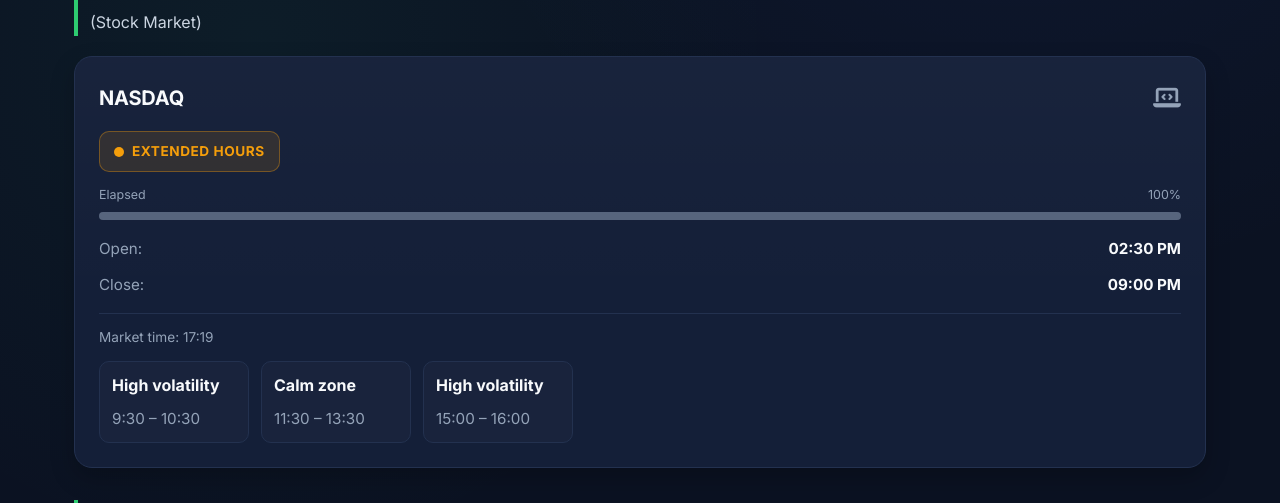
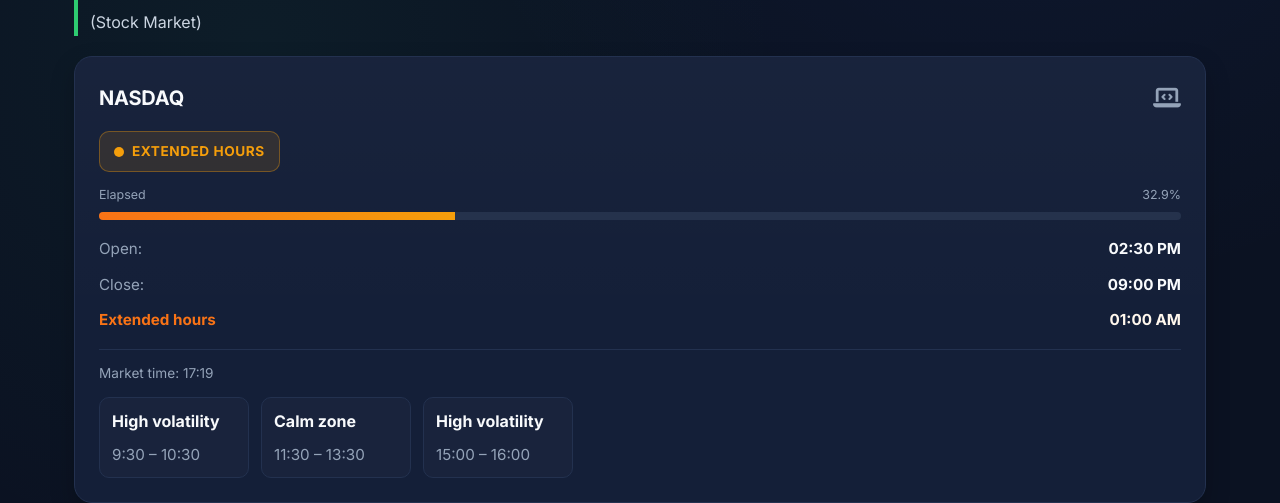
Before and after one commit to comglorerate/sesion, a plain HTML site: page index.html in a window 1280 px wide. Shown: the part 309-812 px from the top of the page. Drawn offline with Linux system fonts and the light colour scheme.

Commit message:
Agregar estilos para marcar filas de pre-mercado y horas extendidas; incluir nuevos colores y gradientes

```diff
--- a/app.js
+++ b/app.js
@@ -22,6 +22,7 @@
         elapsed: 'Transcurrido',
         open_label: 'Apertura:',
         close_label: 'Cierre:',
+        close_regular_suffix: ' (Cierre regular)',
         market_time: 'Hora del mercado:',
         holiday_prefix: 'Feriado:',
         nasdaq: { high_volatility: 'Alta volatilidad', calm_zone: 'Zona de calma' }
@@ -45,6 +46,7 @@
         elapsed: 'Elapsed',
         open_label: 'Open:',
         close_label: 'Close:',
+        close_regular_suffix: ' (Regular close)',
         market_time: 'Market time:',
         holiday_prefix: 'Holiday:',
         nasdaq: { high_volatility: 'High volatility', calm_zone: 'Calm zone' }
@@ -264,21 +266,59 @@
         barClass = 'fill-active';
 
     } else if (currentMins < openMins) {
+        // Pre-market window: if `preOpen` defined and we're in that window,
+        // compute a relative progress for the pre-market period.
+        if (isPre && mkt.preOpen) {
+            status = 'pre';
+            labelId = 'status.pre_market';
+            labelParams = [];
+            colorClass = 'status-soon';
+            dotClass = 'dot-soon';
+
+            const preStart = mkt.preOpen * 60;
+            const preTotal = openMins - preStart;
+            let preProgress = 0;
+            if (preTotal > 0) {
+                preProgress = Math.max(0, Math.min(100, ((currentMins - preStart) / preTotal) * 100));
+            }
+            progress = Number(preProgress.toFixed(1));
+            barClass = 'fill-premarket';
+        } else {
             status = isPre ? 'soon' : (currentMins >= openMins - 60 ? 'soon' : 'closed');
             labelId = isPre ? 'status.pre_market' : (status === 'soon' ? 'status.upcoming_open' : 'status.closed');
             labelParams = [];
             colorClass = status === 'soon' ? 'status-soon' : 'status-closed';
             dotClass = status === 'soon' ? 'dot-soon' : 'dot-closed';
             progress = 0;
+        }
 
     } else {
-        status = isAfter ? 'soon' : 'closed';
-        labelId = isAfter ? 'status.extended_hours' : 'status.closed';
+        // If we're in after-close period and the market defines `afterClose`,
+        // treat it as extended-hours and compute progress across the extended window.
+        if (isAfter && mkt.afterClose) {
+            status = 'after';
+            labelId = 'status.extended_hours';
             labelParams = [];
-        colorClass = isAfter ? 'status-soon' : 'status-closed';
-        dotClass = isAfter ? 'dot-soon' : 'dot-closed';
+            colorClass = 'status-soon';
+            dotClass = 'dot-soon';
+
+            const extTotal = (mkt.afterClose * 60) - closeMins;
+            const extElapsed = currentMins - closeMins;
+            let extProgress = 0;
+            if (extTotal > 0) {
+                extProgress = Math.max(0, Math.min(100, (extElapsed / extTotal) * 100));
+            }
+            progress = Number(extProgress.toFixed(1));
+            barClass = 'fill-extended';
+        } else {
+            status = 'closed';
+            labelId = 'status.closed';
+            labelParams = [];
+            colorClass = 'status-closed';
+            dotClass = 'dot-closed';
             progress = 100;
             barClass = 'fill-ended';
+        }
     }
 
     // Adjust labels/flags if today is a holiday with limited FX liquidity or high spreads
@@ -332,6 +372,8 @@
     const statusLabel = t(data.labelId, data.labelParams);
     const localOpen = getFormattedUserTimeFromMarketTime(mkt.open, mkt.openMin || 0, mkt.tz);
     const localClose = getFormattedUserTimeFromMarketTime(mkt.close, mkt.closeMin || 0, mkt.tz);
+    const afterCloseLocal = (mkt.afterClose) ? getFormattedUserTimeFromMarketTime(mkt.afterClose, 0, mkt.tz) : null;
+    const preOpenLocal = (mkt.preOpen) ? getFormattedUserTimeFromMarketTime(mkt.preOpen, 0, mkt.tz) : null;
     const curTime = getTimeInZone(mkt.tz);
     const mktTimeStr = `${curTime.h.toString().padStart(2,'0')}:${curTime.m.toString().padStart(2,'0')}`;
     const holiday = getHolidayForMarket(mkt);
@@ -367,6 +409,19 @@
                 <span class="time-label">${t('close_label')}</span>
                 <span class="time-value">${localClose}</span>
             </div>
+            ${data.labelId === 'status.extended_hours' && afterCloseLocal ? `
+            <div class="time-row extended-hours-row">
+                <span class="time-label">${t('status.extended_hours')}</span>
+                <span class="time-value">${afterCloseLocal}</span>
+            </div>
+            ` : ''}
+
+            ${data.labelId === 'status.pre_market' && preOpenLocal ? `
+            <div class="time-row premarket-row">
+                <span class="time-label">${t('status.pre_market')}</span>
+                <span class="time-value">${preOpenLocal}</span>
+            </div>
+            ` : ''}
             <div class="sub-time">${t('market_time')} ${mktTimeStr}</div>
 
             ${mkt.id === 'nasdaq' ? `
--- a/styles.css
+++ b/styles.css
@@ -244,6 +244,22 @@
 .fill-active { background: linear-gradient(90deg, var(--accent-strong), var(--accent)); }
 .fill-ended { background-color: var(--text-muted); opacity: 0.45; }
 
+/* Extended / Pre-market styles */
+:root {
+    --accent-purple: #7c3aed; /* morado */
+    --accent-extended-orange: #f97316; /* naranja extendido */
+}
+
+.fill-premarket { background: linear-gradient(90deg, var(--accent-purple), #9f7aea); }
+.fill-extended { background: linear-gradient(90deg, var(--accent-extended-orange), var(--accent-warning)); }
+
+/* Row styles to visually mark pre/after rows */
+.premarket-row .time-label { color: var(--accent-purple); font-weight: 800; }
+.premarket-row .time-value { color: #e9d5ff; font-weight: 800; }
+
+.extended-hours-row .time-label { color: var(--accent-extended-orange); font-weight: 800; }
+.extended-hours-row .time-value { color: #fff7ed; font-weight: 800; }
+
 /* NASDAQ highlight states (applied only during intervals) */
 :root {
     --accent-green-intense: #0f9f58;
```
Lines whose indentation alone changed are shown as unchanged.
